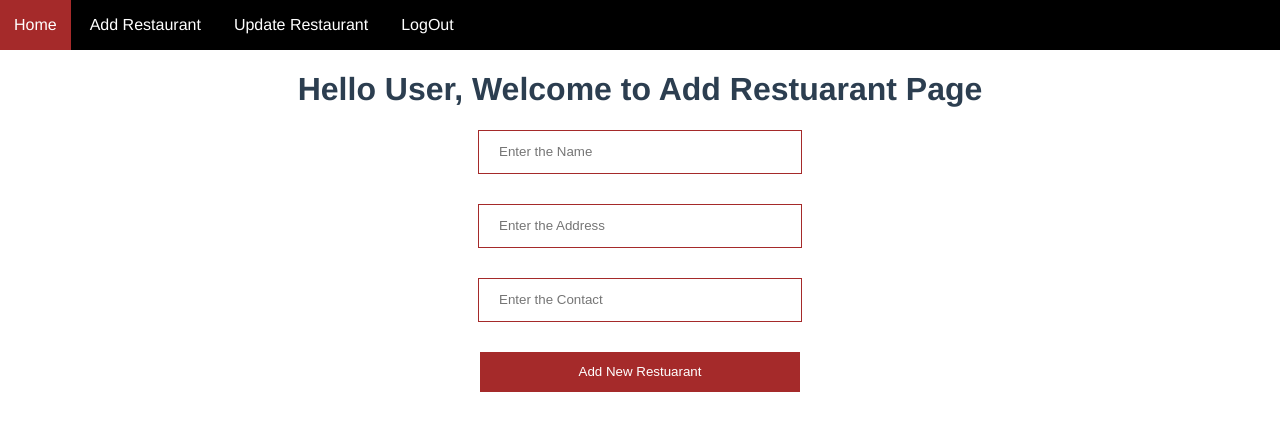
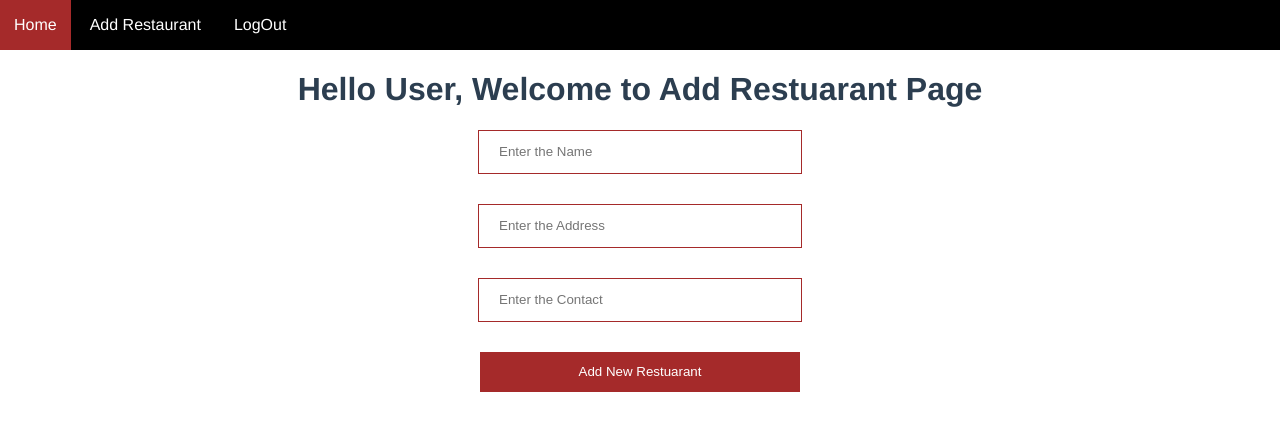
Before and after one commit to SubramanyaKS/Restaurant-App, a Vue app: page /add in a window 1280 px wide. Shown: the top 430 px of the page. Built offline with nearby package versions, Linux system fonts and the light colour scheme; sample sign-in values are in the browser's storage.

Commit message:
deleted update navbar

```diff
--- a/src/components/Header.vue
+++ b/src/components/Header.vue
@@ -2,7 +2,6 @@
   <div class="nav">
       <router-link to="/">Home</router-link>
       <router-link to="/add">Add Restaurant</router-link>
-      <router-link to="/update">Update Restaurant</router-link>
       <a v-on:click="logout" href="#">LogOut</a>
   </div>
 </template>
```
